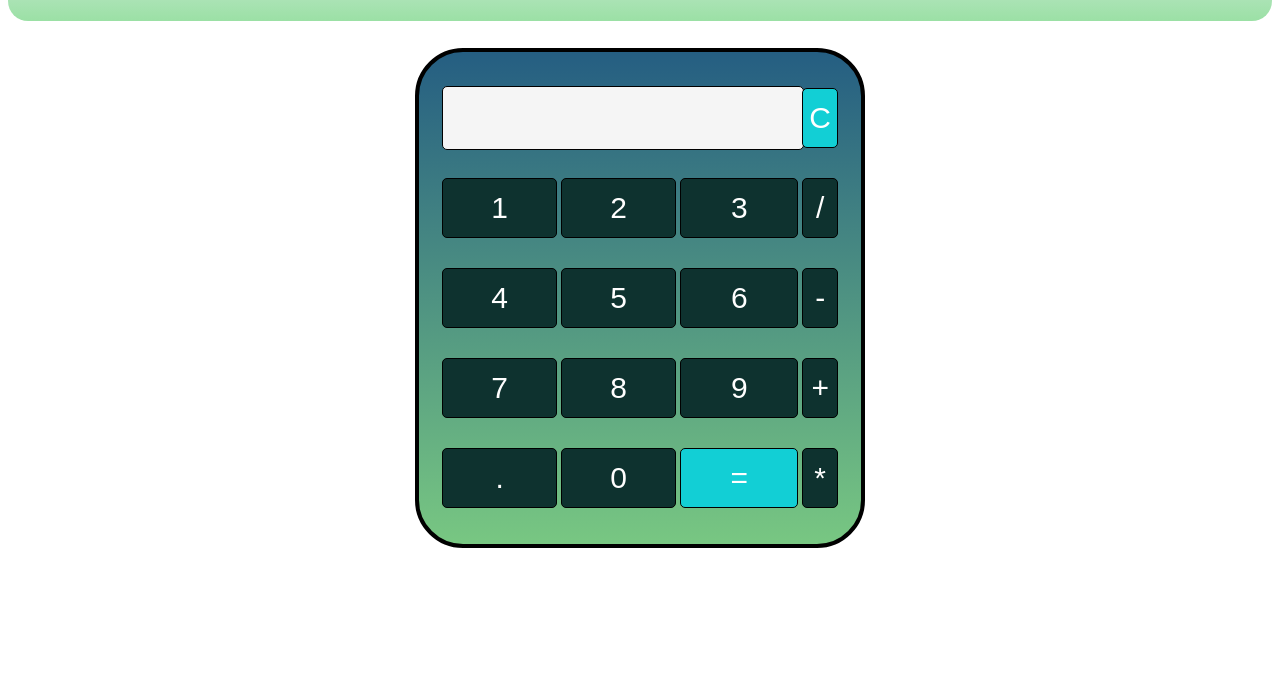
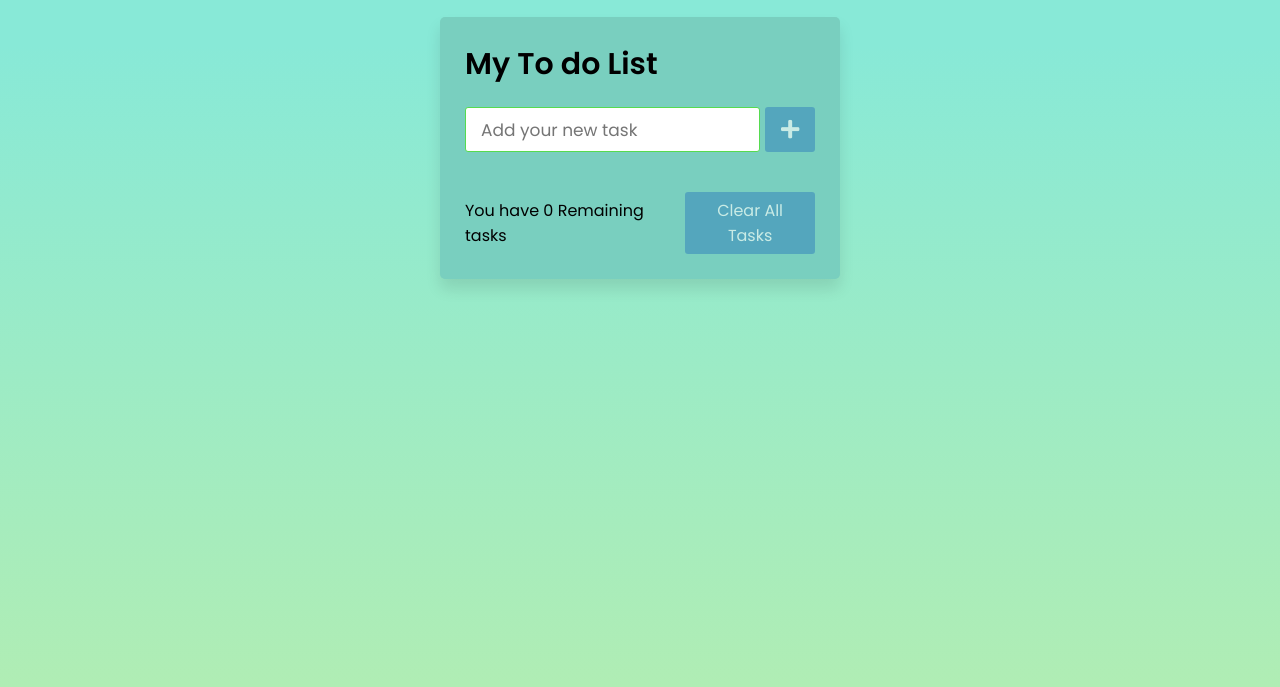
Before and after one commit to PanchalKomalBalaji/LGMVIP-Web, a plain HTML site: page index.html in a window 1280 px wide. Shown: the part 113-800 px from the top of the page. Drawn offline with Linux system fonts and the light colour scheme.

Commit message:
To do list webapp

```diff
--- a/index.html
+++ b/index.html
@@ -1,78 +1,33 @@
 <!DOCTYPE html>
-<html lang="en" dir="ltr">
+
+
+<html lang="en">
 
 <head>
-
-    <meta charset="utf-8">
-    <title>Simple Calculator using HTML, CSS and JavaScript</title>
-
-    <link rel="stylesheet" href="styles.css">
+    <meta charset="UTF-8">
+    <meta name="viewport" content="width=device-width, initial-scale=1.0">
+    <title>Todo App </title>
+    <link rel="stylesheet" href="style.css">
+    <link rel="stylesheet" href="https://cdnjs.cloudflare.com/ajax/libs/font-awesome/5.15.3/css/all.min.css" />
 </head>
 
 <body>
+    <div class="wrapper">
+        <header>My To do List</header>
+        <div class="inputField">
+            <input type="text" placeholder="Add your new task">
+            <button><i class="fas fa-plus"></i></button>
+        </div>
+        <ul class="todoList">
 
-    <h1>Calculator</h1>
-    <table class="calculator">
+        </ul>
+        <div class="footer">
+            <span>You have <span class="pendingTasks"></span> Remaining tasks</span>
+            <button>Clear All Tasks</button>
+        </div>
+    </div>
 
-        <tr>
-
-            <td colspan="3"> <input class="display-box" type="text" id="result" disabled /> </td>
-
-            <!-- clearScreen() function clears all the values -->
-
-            <td> <input type="button" value="C" onclick="clearScreen()" id="btn" /> </td>
-        </tr>
-
-        <tr>
-
-            <!-- display() function displays the value of clicked button -->
-
-            <td> <input type="button" value="1" onclick="display('1')" /> </td>
-
-            <td> <input type="button" value="2" onclick="display('2')" /> </td>
-
-            <td> <input type="button" value="3" onclick="display('3')" /> </td>
-
-            <td> <input type="button" value="/" onclick="display('/')" /> </td>
-        </tr>
-
-        <tr>
-
-            <td> <input type="button" value="4" onclick="display('4')" /> </td>
-
-            <td> <input type="button" value="5" onclick="display('5')" /> </td>
-
-            <td> <input type="button" value="6" onclick="display('6')" /> </td>
-
-            <td> <input type="button" value="-" onclick="display('-')" /> </td>
-        </tr>
-
-        <tr>
-
-            <td> <input type="button" value="7" onclick="display('7')" /> </td>
-
-            <td> <input type="button" value="8" onclick="display('8')" /> </td>
-
-            <td> <input type="button" value="9" onclick="display('9')" /> </td>
-
-            <td> <input type="button" value="+" onclick="display('+')" /> </td>
-        </tr>
-
-        <tr>
-
-            <td> <input type="button" value="." onclick="display('.')" /> </td>
-
-            <td> <input type="button" value="0" onclick="display('0')" /> </td>
-
-            <!-- calculate() function evaluates the mathematical expression -->
-
-            <td> <input type="button" value="=" onclick="calculate()" id="btn" /> </td>
-
-            <td> <input type="button" value="*" onclick="display('*')" /> </td>
-        </tr>
-    </table>
-
-    <script type="text/javascript" src="script.js"></script>
+    <script src="script.js"></script>
 
 </body>
 
--- a/script.js
+++ b/script.js
@@ -1,28 +1,74 @@
-// This function clear all the values
-function clearScreen() {
-    document.getElementById("result").value = "";
-}
-// This function display values
-function display(value) {
-    document.getElementById("result").value += value;
-}
-// This function evaluates the expression and returns result
-function calculate() {
-    var p = document.getElementById("result").value;
-    var q = eval(p);
-    document.getElementById("result").value = q;
+const inputBox = document.querySelector(".inputField input");
+const addBtn = document.querySelector(".inputField button");
+const todoList = document.querySelector(".todoList");
+const deleteAllBtn = document.querySelector(".footer button");
+
+
+inputBox.onkeyup = () => {
+    let userEnteredValue = inputBox.value;
+    if (userEnteredValue.trim() != 0) {
+        addBtn.classList.add("active");
+    } else {
+        addBtn.classList.remove("active");
+    }
 }
 
-function clearScreen() {
-    document.getElementById("result").value = "";
+showTasks();
+
+addBtn.onclick = () => {
+    let userEnteredValue = inputBox.value;
+    let getLocalStorageData = localStorage.getItem("New Todo");
+    if (getLocalStorageData == null) {
+        listArray = [];
+    } else {
+        listArray = JSON.parse(getLocalStorageData);
+    }
+    listArray.push(userEnteredValue);
+    localStorage.setItem("New Todo", JSON.stringify(listArray));
+    showTasks();
+    addBtn.classList.remove("active");
 }
 
-function display(value) {
-    document.getElementById("result").value += value;
+function showTasks() {
+    let getLocalStorageData = localStorage.getItem("New Todo");
+    if (getLocalStorageData == null) {
+        listArray = [];
+    } else {
+        listArray = JSON.parse(getLocalStorageData);
+    }
+    const pendingTasksNumb = document.querySelector(".pendingTasks");
+    pendingTasksNumb.textContent = listArray.length;
+    if (listArray.length > 0) {
+        deleteAllBtn.classList.add("active");
+    } else {
+        deleteAllBtn.classList.remove("active");
+    }
+    let newLiTag = "";
+    listArray.forEach((element, index) => {
+        newLiTag += `<li>${element}<span class="icon" onclick="deleteTask(${index})"><i class="fas fa-trash"></i></span></li>`;
+    });
+    todoList.innerHTML = newLiTag;
+    inputBox.value = "";
 }
 
-function calculate() {
-    var p = document.getElementById("result").value;
-    var q = eval(p);
-    document.getElementById("result").value = q;
+
+function deleteTask(index) {
+    let getLocalStorageData = localStorage.getItem("New Todo");
+    listArray = JSON.parse(getLocalStorageData);
+    listArray.splice(index, 1);
+    localStorage.setItem("New Todo", JSON.stringify(listArray));
+    showTasks();
 }
+
+
+deleteAllBtn.onclick = () => {
+    let getLocalStorageData = localStorage.getItem("New Todo");
+    if (getLocalStorageData == null) {
+        listArray = [];
+    } else {
+        listArray = JSON.parse(getLocalStorageData);
+        listArray = [];
+    }
+    localStorage.setItem("New Todo", JSON.stringify(listArray));
+    showTasks();
+}
--- /dev/null
+++ b/style.css
@@ -0,0 +1,149 @@
+@import url('https://fonts.googleapis.com/css2?family=Poppins:wght@200;300;400;500;600;700&display=swap');
+* {
+    margin: 0;
+    padding: 0;
+    box-sizing: border-box;
+    font-family: 'Poppins', sans-serif;
+}
+
+::selection {
+    color: #ffff;
+    background: rgb(142, 73, 232);
+}
+
+body {
+    width: 100%;
+    height: 100vh;
+    /* overflow: hidden; */
+    padding: 10px;
+    background: linear-gradient(to bottom, #88e9d7 20%, #b0edb4 100%);
+}
+
+.wrapper {
+    background: #79cfbf;
+    max-width: 400px;
+    width: 100%;
+    margin: 120px auto;
+    padding: 25px;
+    border-radius: 5px;
+    box-shadow: 0px 10px 15px rgba(0, 0, 0, 0.1);
+}
+
+.wrapper header {
+    font-size: 30px;
+    font-weight: 600;
+}
+
+.wrapper .inputField {
+    margin: 20px 0;
+    width: 100%;
+    display: flex;
+    height: 45px;
+}
+
+.inputField input {
+    width: 85%;
+    height: 100%;
+    outline: none;
+    border-radius: 3px;
+    border: 1px solid #56db4f;
+    font-size: 17px;
+    padding-left: 15px;
+    transition: all 0.3s ease;
+}
+
+.inputField input:focus {
+    border-color: #3bae80;
+}
+
+.inputField button {
+    width: 50px;
+    height: 100%;
+    border: none;
+    color: #fff;
+    margin-left: 5px;
+    font-size: 21px;
+    outline: none;
+    background: #3c8cbd;
+    cursor: pointer;
+    border-radius: 3px;
+    opacity: 0.6;
+    pointer-events: none;
+    transition: all 0.3s ease;
+}
+
+.inputField button:hover,
+.footer button:hover {
+    background: #DBA39A;
+}
+
+.inputField button.active {
+    opacity: 1;
+    pointer-events: auto;
+}
+
+.wrapper .todoList {
+    max-height: 250px;
+    overflow-y: auto;
+}
+
+.todoList li {
+    position: relative;
+    list-style: none;
+    margin-bottom: 8px;
+    background: #f2f2f2;
+    border-radius: 3px;
+    padding: 10px 15px;
+    cursor: default;
+    overflow: hidden;
+    word-wrap: break-word;
+}
+
+.todoList li .icon {
+    position: absolute;
+    right: -45px;
+    top: 50%;
+    transform: translateY(-50%);
+    background: #7de8d4;
+    width: 45px;
+    text-align: center;
+    color: #fff;
+    padding: 10px 15px;
+    border-radius: 0 3px 3px 0;
+    cursor: pointer;
+    transition: all 0.2s ease;
+}
+
+.todoList li:hover .icon {
+    right: 0px;
+}
+
+.wrapper .footer {
+    display: flex;
+    width: 100%;
+    margin-top: 20px;
+    align-items: center;
+    justify-content: space-between;
+}
+
+.footer button {
+    padding: 6px 10px;
+    border-radius: 3px;
+    border: none;
+    outline: none;
+    color: #fff;
+    font-weight: 400;
+    font-size: 16px;
+    margin-left: 5px;
+    background: #3c8cbd;
+    cursor: pointer;
+    user-select: none;
+    opacity: 0.6;
+    pointer-events: none;
+    transition: all 0.3s ease;
+}
+
+.footer button.active {
+    opacity: 1;
+    pointer-events: auto;
+}
```
